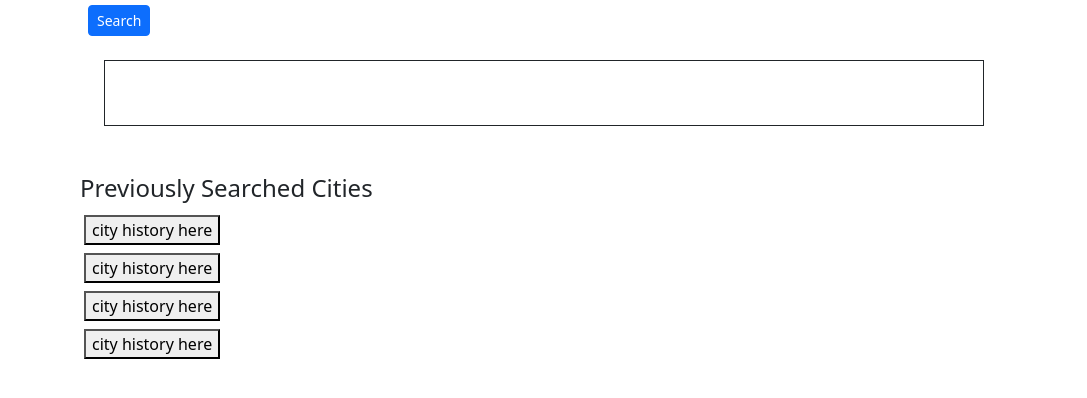
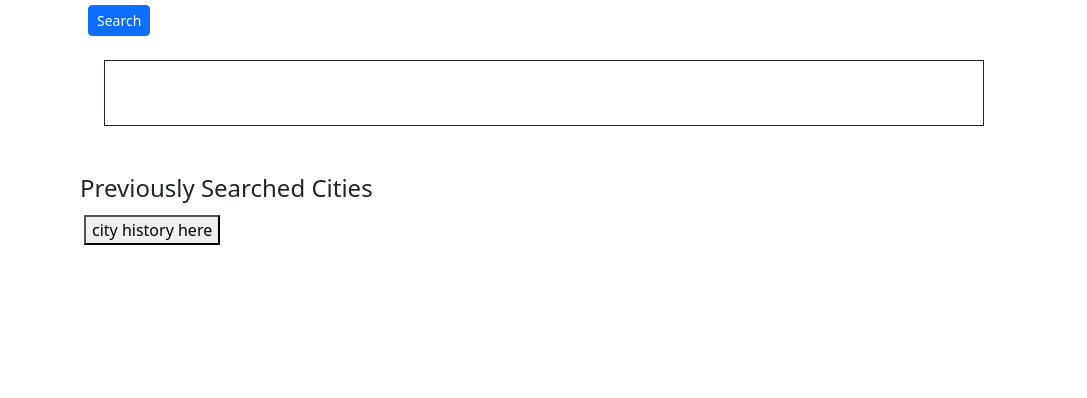
Before and after one commit to BelenGigante/weather, a plain HTML site: page index.html in a window 1280 px wide. Shown: the part 246-644 px from the top of the page, without its empty margins (96-1183 px from the left). Drawn offline with nearby package versions, Linux system fonts and the light colour scheme.

Commit message:
erased commented out lines

```diff
--- a/index.html
+++ b/index.html
@@ -39,15 +39,6 @@
             </div>
             <div class="m-5">
                 <h4>Previously Searched Cities</h4>
-                <div>
-                    <button class="btnOld btn-secondary m-1"> city history here </button>
-                </div>
-                <div>
-                    <button class="btnOld btn-secondary m-1"> city history here </button>
-                </div>
-                <div>
-                    <button class="btnOld btn-secondary m-1"> city history here </button>
-                </div>
                 <div>
                     <button class="btnOld btn-secondary m-1"> city history here </button>
                 </div>
```
Also changed, not shown: 1 other file.
